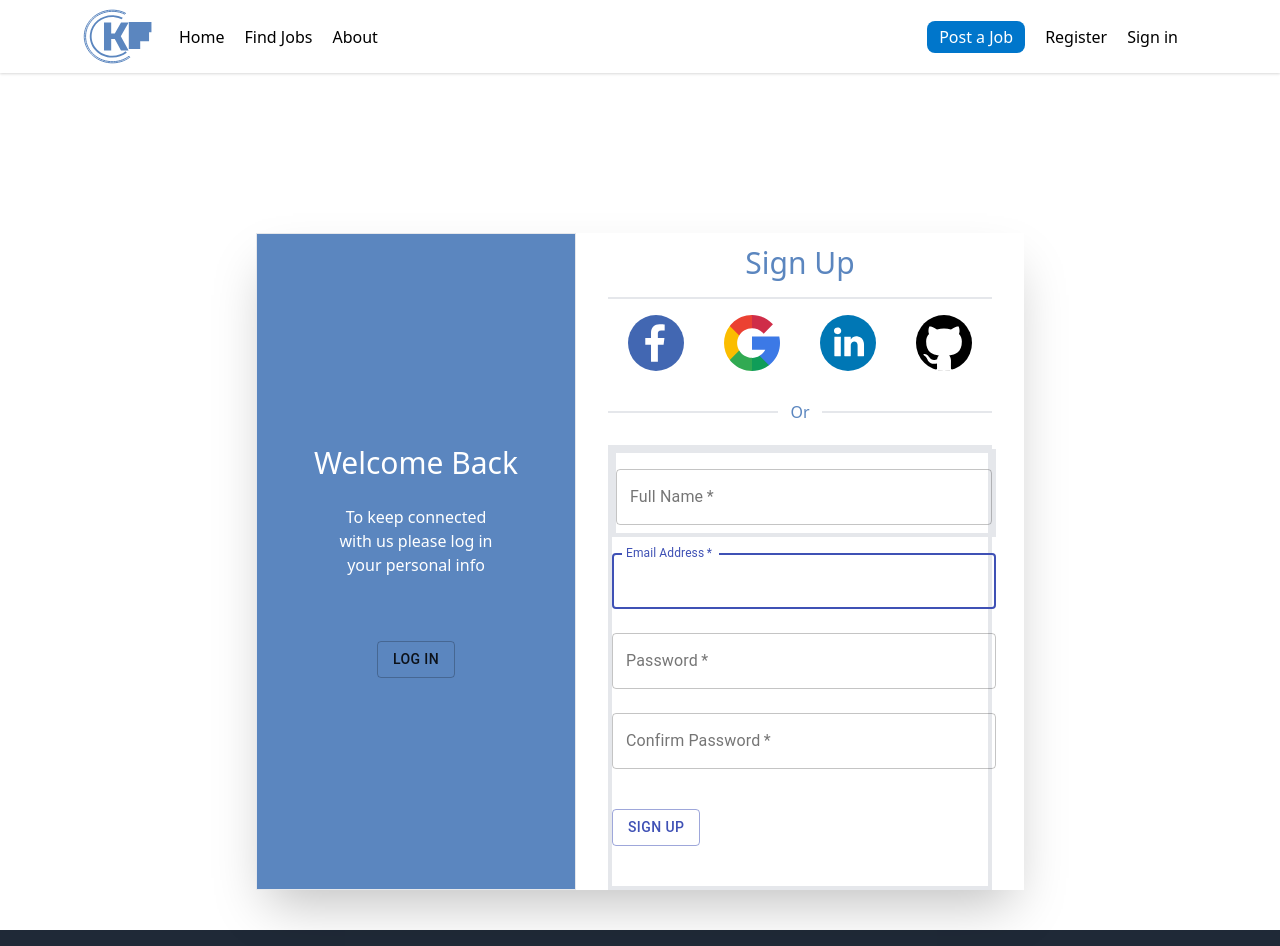
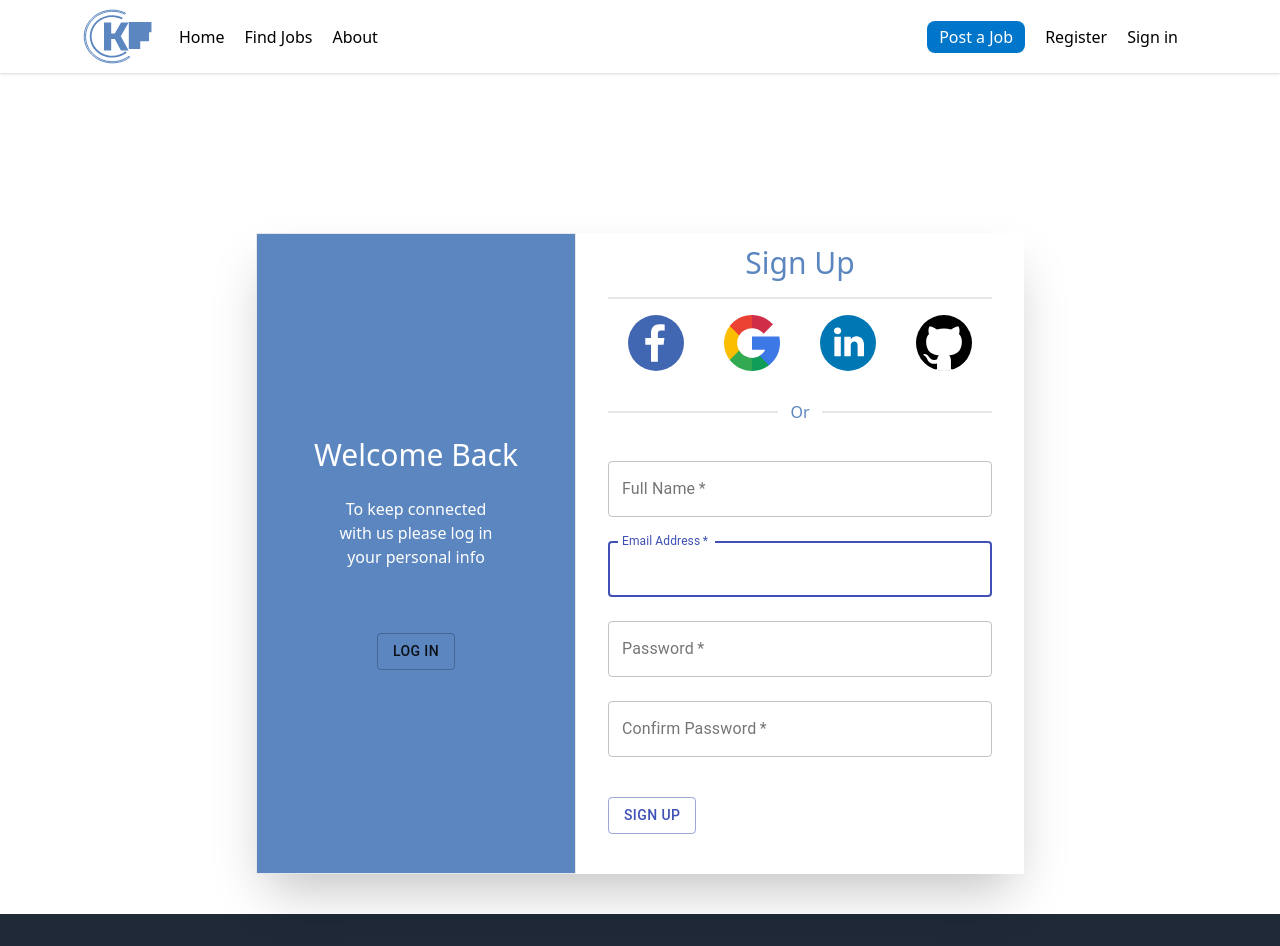
Before and after one commit to abdulbasit-dev/kurd-freelancers, a React (Create React App) app: page /register in a window 1280 px wide. Shown: the top 946 px of the page. Built offline with nearby package versions, Linux system fonts and the light colour scheme.

Commit message:
remove borders

```diff
--- a/src/pages/Singnup.jsx
+++ b/src/pages/Singnup.jsx
@@ -42,8 +42,8 @@ const Singnup = () => {
                         <h1 className="mx-3 tablet:block justify-self-center self-center ">Or</h1>
                         <div className="border w-44 my-4 hidden sm:block"></div>
                     </div>
-            <form action="" className="flex flex-col w-96 max-w-full border-4">
-               <div className="w-full tablet:w-96 border-4">
+            <form action="" className="flex flex-col w-96 max-w-full ">
+               <div className="w-full tablet:w-96">
                   <TextField
                     variant="outlined"
                     margin="normal"
```
Also changed, not shown: 1 other file (tests, documents, lock files or other folders).
